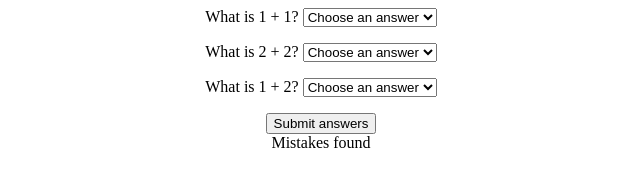
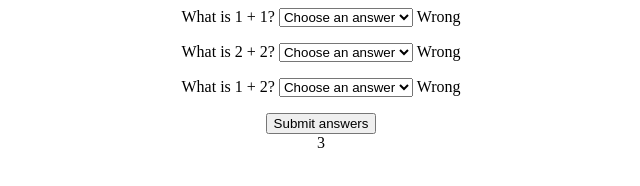
Before and after one commit to SagTheo/quizz, a plain HTML site: page index.html in a window 1280 px wide. Both pictures are taken after a click on the button "Submit answers". Shown: the whole page, without its empty margins (319-959 px from the left). Drawn offline with Linux system fonts and the light colour scheme.

Commit message:
added mistakes counter + error message for each wrong answer

```diff
--- a/index.html
+++ b/index.html
@@ -16,6 +16,7 @@
             <option value="3">3</option>
             <option value="4">4</option>
         </select>
+        <span class="result_q1"></span>
     </div>
 
     <div class="question">
@@ -26,6 +27,7 @@
             <option value="3">3</option>
             <option value="4">4</option>
         </select>
+        <span class="result_q2"></span>
     </div>
 
     <div class="question">
@@ -36,6 +38,7 @@
             <option value="3">3</option>
             <option value="4">4</option>
         </select>
+        <span class="result_q3"></span>
     </div>
 
     <button id="submitAnswers">Submit answers</button>
--- a/scripts.js
+++ b/scripts.js
@@ -7,7 +7,7 @@ const answers = {
     'q2': '4',
     'q3': '3'
 }
-let success = true
+let mistakesCounter = 0
 
 selectEls.forEach(el => {
     userAnswers[el.id] = null
@@ -18,17 +18,19 @@ selectEls.forEach(el => {
 })
 
 answerButton.addEventListener('click', () => {
-    success = true
+    mistakesCounter = 0
 
     for (let answer in answers) {
+        const errMessage = document.querySelector(`.result_${answer}`)
+
         if (userAnswers[answer] !== answers[answer]) {
-            success = false
+            errMessage.innerHTML = 'Wrong'
+
+            mistakesCounter++
+        } else {
+            errMessage.innerHTML = ''
         }
     }
 
-    if (success) {
-        result.innerHTML = 'No mistakes'
-    } else {
-        result.innerHTML = 'Mistakes found'
-    }
+    result.innerHTML = mistakesCounter
 })
```
